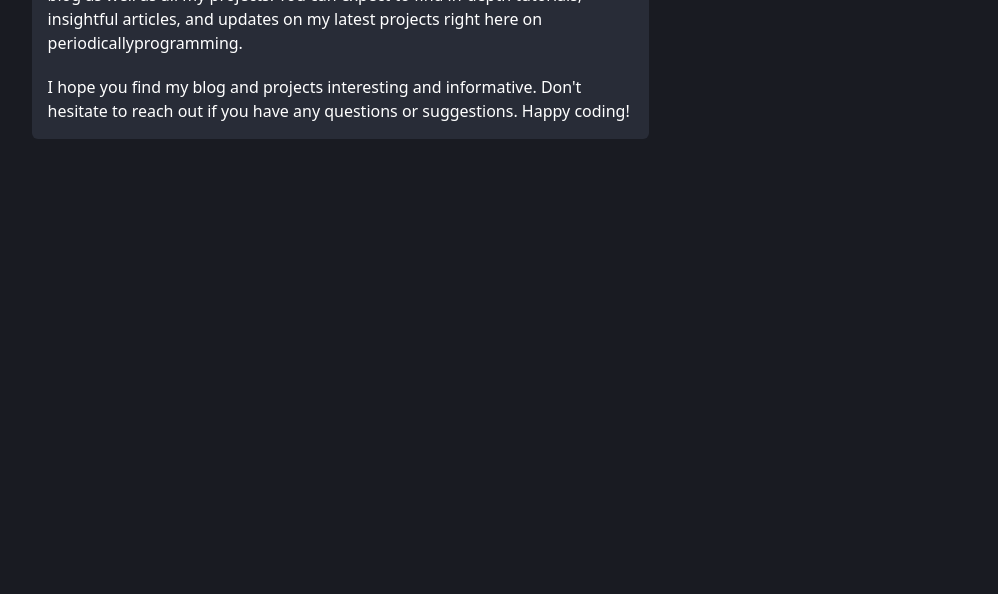
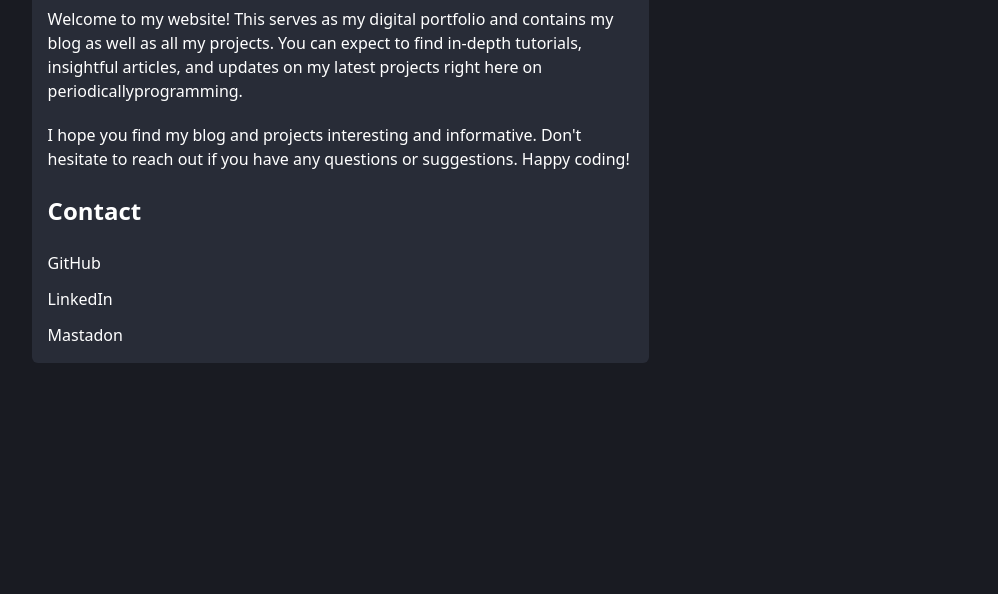
Before and after one commit to jjoeldaniel/periodicallyprogramming, an Astro site: page / in a window 1280 px wide. Shown: the part 206-800 px from the top of the page, without its empty margins (216-1214 px from the left). Built offline with nearby package versions, Linux system fonts and the light colour scheme; Astro itself is replaced by a stand-in of ours.

Commit message:
add contact section

```diff
--- a/src/pages/index.astro
+++ b/src/pages/index.astro
@@ -18,7 +18,8 @@ import Layout from "../layouts/Layout.astro";
             <a href="#">Home</a>
         </div>
 
-        <div class="p-4 space-y-8">
+        <div class="p-4 space-y-6">
+            <h2 class="text-2xl font-bold">About Me</h2>
             <p>
                 Hi there! I'm Joel, a computer science major at <strong>
                     California State University, Fullerton.
@@ -38,6 +39,18 @@ import Layout from "../layouts/Layout.astro";
                     questions or suggestions. Happy coding!
                 </p>
             </div>
+
+            <div class="space-y-5"></div>
+            <h2 class="text-2xl font-bold">Contact</h2>
+            <ul class="space-y-3">
+                <li><a href="https://github.com/jjoeldaniel/">GitHub</a></li>
+                <li>
+                    <a href="https://www.linkedin.com/in/joeldanielrico/"
+                        >LinkedIn</a
+                    >
+                </li>
+                <li><a href="https://mastodon.social/@jjoel">Mastadon</a></li>
+            </ul>
         </div>
     </main>
 </Layout>
```
